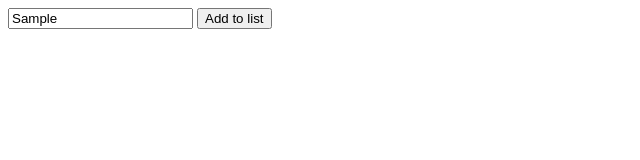
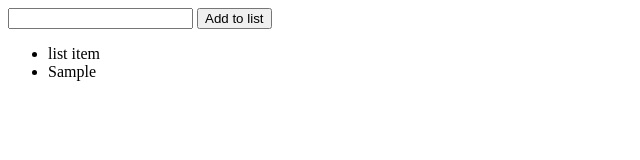
Before and after one commit to benspier/todo, a plain HTML site: page index.html in a window 1280 px wide. Both pictures are taken after typing "Sample" into the empty fields and a click on the button "Add to list". Shown: the whole page, without its empty margins (0-640 px from the left). Drawn offline with Linux system fonts and the light colour scheme.

Commit message:
add items to list

```diff
--- a/index.html
+++ b/index.html
@@ -7,8 +7,11 @@
     </head>
 
     <body>
-        <input type="text">
-        <button type="button">Add to list</button>
+        <input id="text-box" type="text">
+        <button id="button" type="button">Add to list</button>
+        <ul id="list">
+            <li>list item</li>
+        </ul>
     </body>
 
     <script src="main.js"></script>
--- a/main.js
+++ b/main.js
@@ -0,0 +1,16 @@
+const box = document.getElementById("text-box");
+const button = document.getElementById("button");
+const list = document.getElementById("list")
+
+button.addEventListener("click", function () {
+    const listItem = document.createElement("li");
+    list.appendChild(listItem);
+    listItem.textContent = box.value;
+    box.value = "";
+})
+
+// function addToList() {
+//     butextContent("click", function () {
+//         console.log(textBox.value)
+//     })
+// }
```
